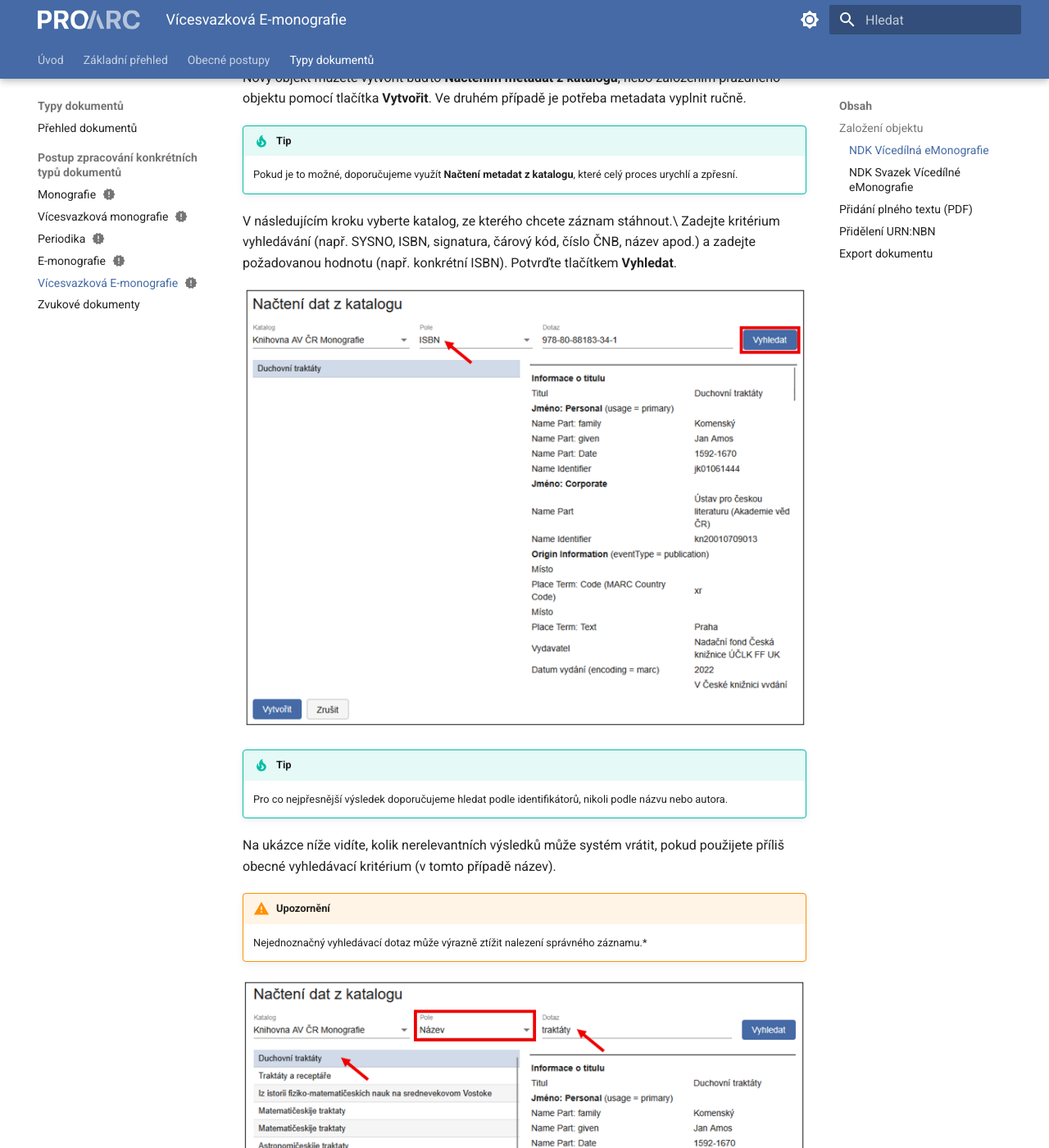
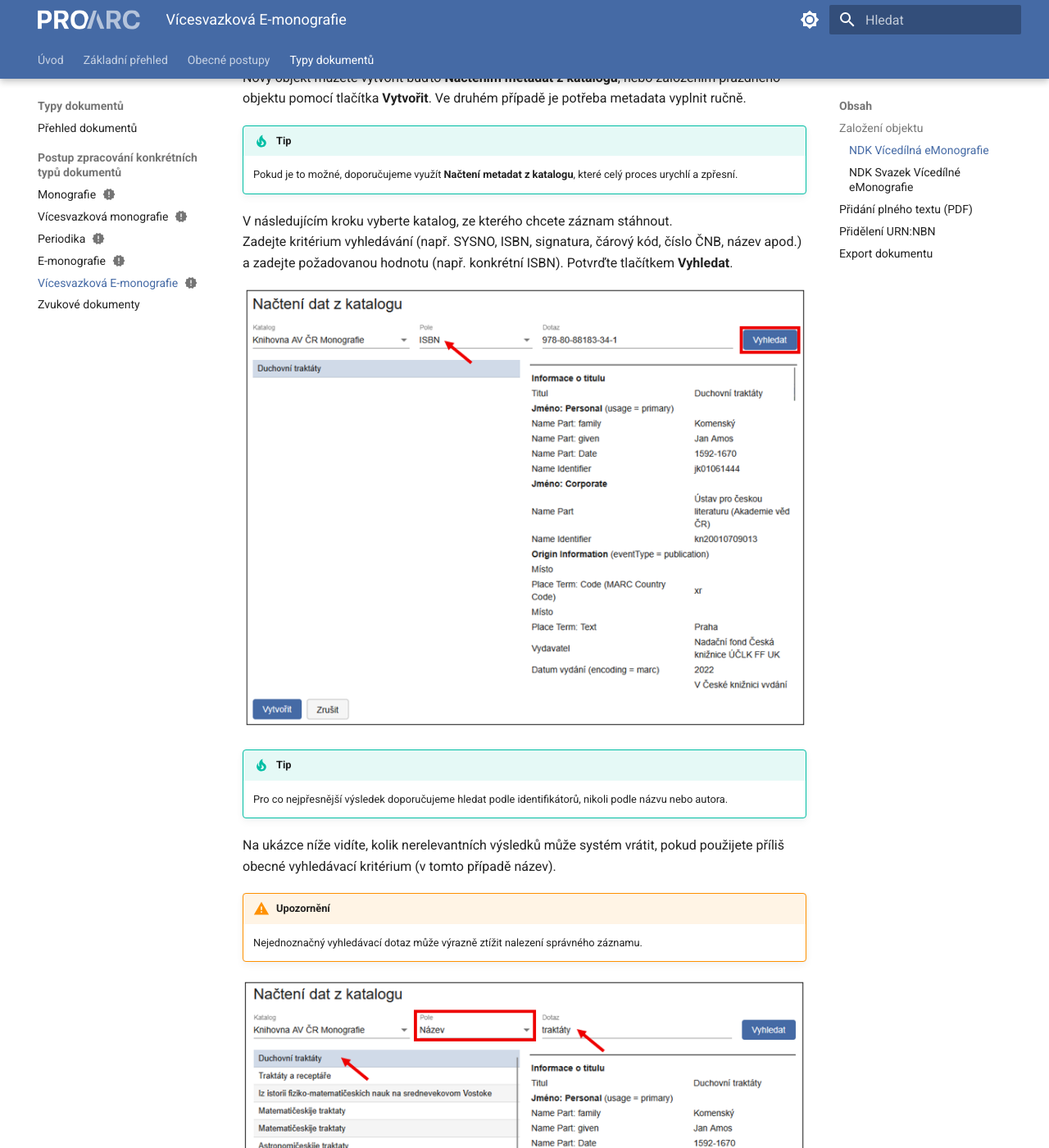
Before and after one commit to kerschfilip/proarc-manual, an MkDocs documentation site: the page built from docs/jak_zpracovat_dokument/vicesvazkova_e_monografie.md, in a window 1280 px wide and 1400 px high, scrolled down 1268 px. Shown: the whole window at 82% size. Built offline with MkDocs 1.6.1 and Material for MkDocs 9.7.7, drawn with Linux system fonts in a browser that asks for light colours; some web fonts are replaced; some of the changed text lies outside the part shown.

Commit message:
oprava VD emonografie M #1

```diff
--- a/docs/jak_zpracovat_dokument/vicesvazkova_e_monografie.md
+++ b/docs/jak_zpracovat_dokument/vicesvazkova_e_monografie.md
@@ -13,11 +13,11 @@
 Tento model odpovídá standardům digitalizace stanoveným Národní
 knihovnou ČR a vyžaduje specifické nastavení v katalogu, aby bylo možné
 vícesvazkové záznamy správně rozpoznat a zpracovat. Uvedení údajů o
-svazcích v poli **MARC 245 \$n** nebo **\$p** nestačí - tyto hodnoty
+svazcích v poli **MARC 245 $n** nebo **$p** nestačí - tyto hodnoty
 slouží jako doplňující informace, nikoli jako určující kritérium pro
 vytvoření vícesvazkového modelu. Podmínkou vytvoření víceúrovňového
-popisu monografie je kombinace hodnot **\"m\"** (monografie) v poli
-**LDR/07** a hodnota **\"a\"** (vícedílný dokument) v **LDR/19**.
+popisu monografie je kombinace hodnot **"m"** (monografie) v poli
+**LDR/07** a hodnota **"a"** (vícedílný dokument) v **LDR/19**.
 
 ## Založení objektu
 
@@ -49,7 +49,7 @@
     Pokud je to možné, doporučujeme využít **Načtení metadat z katalogu**, které celý proces urychlí a zpřesní.
 
 V následujícím kroku vyberte katalog, ze kterého chcete záznam
-stáhnout.\
+stáhnout.
 Zadejte kritérium vyhledávání (např. SYSNO, ISBN, signatura, čárový kód,
 číslo ČNB, název apod.) a zadejte požadovanou hodnotu (např. konkrétní
 ISBN). Potvrďte tlačítkem **Vyhledat**.
@@ -66,7 +66,7 @@
 název).
 
 !!! warning "Upozornění"
-    Nejednoznačný vyhledávací dotaz může výrazně ztížit nalezení správného záznamu.*
+    Nejednoznačný vyhledávací dotaz může výrazně ztížit nalezení správného záznamu.
 
 ![Obsah obrázku text, snímek obrazovky, číslo, software Obsah generovaný
 pomocí AI může být
@@ -136,11 +136,12 @@
 ![Obsah obrázku text, Písmo, řada/pruh, číslo Obsah generovaný pomocí AI
 může být
 nesprávný.](./media/vicesvazkova_e_monografie/image9.png)
+
 Otevře se dialogové okno známé ze zakládání jiných modelů a objektů.
 Výběr modelu je přednastaven na NDK Svazek eMonografie.
 
 !!! tip "Tip"
-  Doporučujeme využít možnost **Načíst metadata z katalogu**, kterou najdete v levém dolním rohu dialogového okna.*
+    Doporučujeme využít možnost **Načíst metadata z katalogu**, kterou najdete v levém dolním rohu dialogového okna.
 
 ![Obsah obrázku text, snímek obrazovky, Písmo, číslo Obsah generovaný
 pomocí AI může být
```
